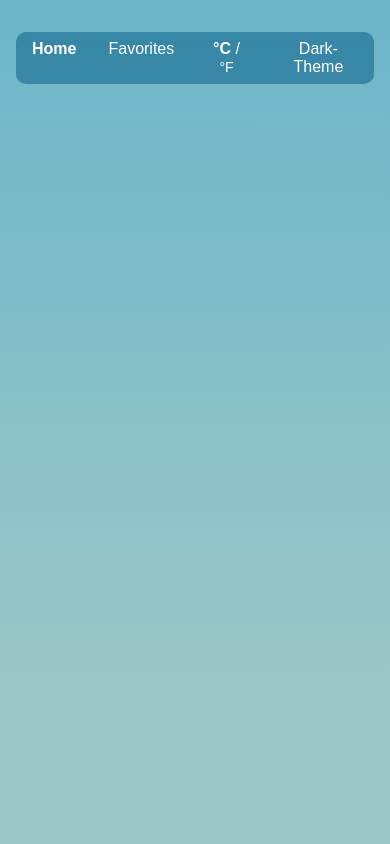
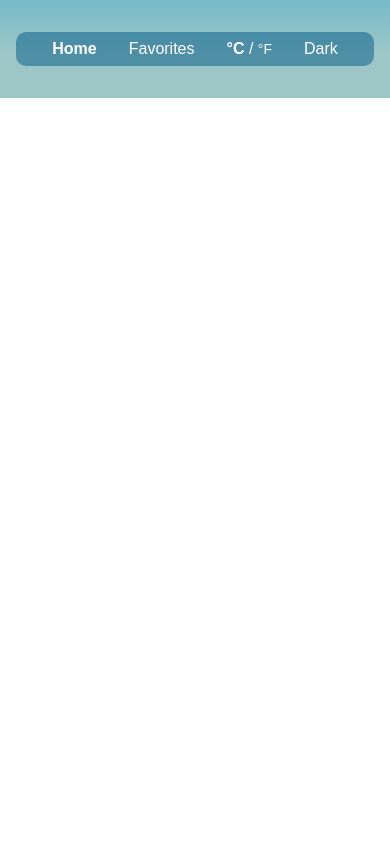
Before and after one commit to razliveyatan/Raz-Liveyatan-07-05-2023, a Vue app: page / in a window 390 px wide. Shown: the top 844 px of the page. Built offline with nearby package versions, Linux system fonts and the light colour scheme.

Commit message:
fixed issues in mobile

```diff
--- a/src/App.vue
+++ b/src/App.vue
@@ -38,7 +38,7 @@ const handleToggleTheme = () => {
             <RouterLink to="/home"><button type="button" class="simple" :class="{bold : currentRoute === '/home'}">Home</button></RouterLink>
             <RouterLink to="/favorites"><button type="button" class="simple" :class="{bold : currentRoute !== '/home'}">Favorites</button></RouterLink>
             <TempConversionButton/>
-             <button type="button" @click="handleToggleTheme">{{currentThemeType}}</button>
+             <button type="button" @click="handleToggleTheme">{{currentThemeType === 'Dark-Theme' ? 'Dark' : 'Theme' }}</button>
         </nav>
       <RouterView />
     </div>
--- a/src/assets/main.css
+++ b/src/assets/main.css
@@ -18,14 +18,8 @@
 
 
 #app {
-  /* background: linear-gradient(0deg,#9dc7c7,#9dc7c7 25%,#64b3c9 65%,#005986 90%,#005986);
-  background-position: 50%;
-  background-size: 200% 200%;
-  -webkit-animation: Animation 20s ease infinite;
-  -moz-animation: Animation 20s ease infinite;
-  animation: Animation 20s ease infinite; */
   color:white;
-  height:1000px;
+  min-height:1500px;
 }
 
 .wrapper {
```
